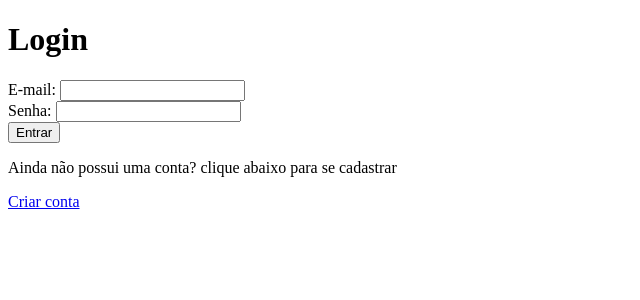
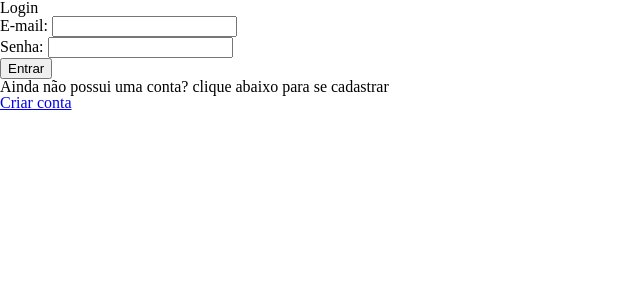
Before and after one commit to Tiago-dev12/Taick-Flix, a Django app: page /login/ in a window 1280 px wide. Shown: the top 300 px of the page, without its empty margins (0-640 px from the left). Run offline with Django 5.2, Linux system fonts and the light colour scheme.

Commit message:
adicionando css

```diff
--- a/core/settings.py
+++ b/core/settings.py
@@ -129,7 +129,7 @@ USE_TZ = True
 # Static files (CSS, JavaScript, Images)
 # https://docs.djangoproject.com/en/5.2/howto/static-files/
 
-STATIC_URL = 'static/'
+STATIC_URL = '/static/'
 
 # Default primary key field type
 # https://docs.djangoproject.com/en/5.2/ref/settings/#default-auto-field
--- /dev/null
+++ b/taickflix/static/css/reset.css
@@ -0,0 +1,48 @@
+/* http://meyerweb.com/eric/tools/css/reset/
+   v2.0 | 20110126
+   License: none (public domain)
+*/
+
+html, body, div, span, applet, object, iframe,
+h1, h2, h3, h4, h5, h6, p, blockquote, pre,
+a, abbr, acronym, address, big, cite, code,
+del, dfn, em, img, ins, kbd, q, s, samp,
+small, strike, strong, sub, sup, tt, var,
+b, u, i, center,
+dl, dt, dd, ol, ul, li,
+fieldset, form, label, legend,
+table, caption, tbody, tfoot, thead, tr, th, td,
+article, aside, canvas, details, embed,
+figure, figcaption, footer, header, hgroup,
+menu, nav, output, ruby, section, summary,
+time, mark, audio, video {
+	margin: 0;
+	padding: 0;
+	border: 0;
+	font-size: 100%;
+	font: inherit;
+	vertical-align: baseline;
+}
+/* HTML5 display-role reset for older browsers */
+article, aside, details, figcaption, figure,
+footer, header, hgroup, menu, nav, section {
+	display: block;
+}
+body {
+	line-height: 1;
+}
+ol, ul {
+	list-style: none;
+}
+blockquote, q {
+	quotes: none;
+}
+blockquote:before, blockquote:after,
+q:before, q:after {
+	content: '';
+	content: none;
+}
+table {
+	border-collapse: collapse;
+	border-spacing: 0;
+}
--- a/templates/login.html
+++ b/templates/login.html
@@ -1,9 +1,13 @@
+{% load static %}
+
 <!DOCTYPE html>
 <html lang="pt-br">
 <head>
-    <meta charset="UTF-8">
+    <meta charset="UTF-8" >
     <meta name="viewport" content="width=device-width, initial-scale=1.0">
     <title>Taick Flix | Login</title>
+    <link rel="stylesheet" href="{% static 'css/reset.css' %}">
+    <link rel="stylesheet" href="{% static 'css/Login.css' %}">
 </head>
 <body>
     <h1>Login</h1>
```
Also changed, not shown: taickflix/static/css/login.css (added).
